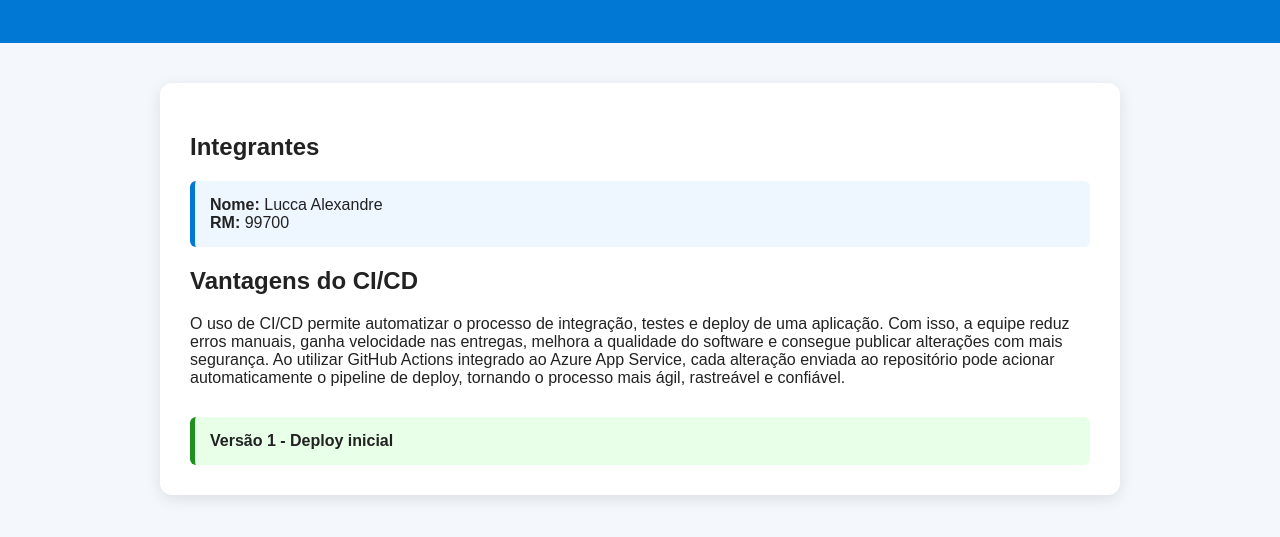
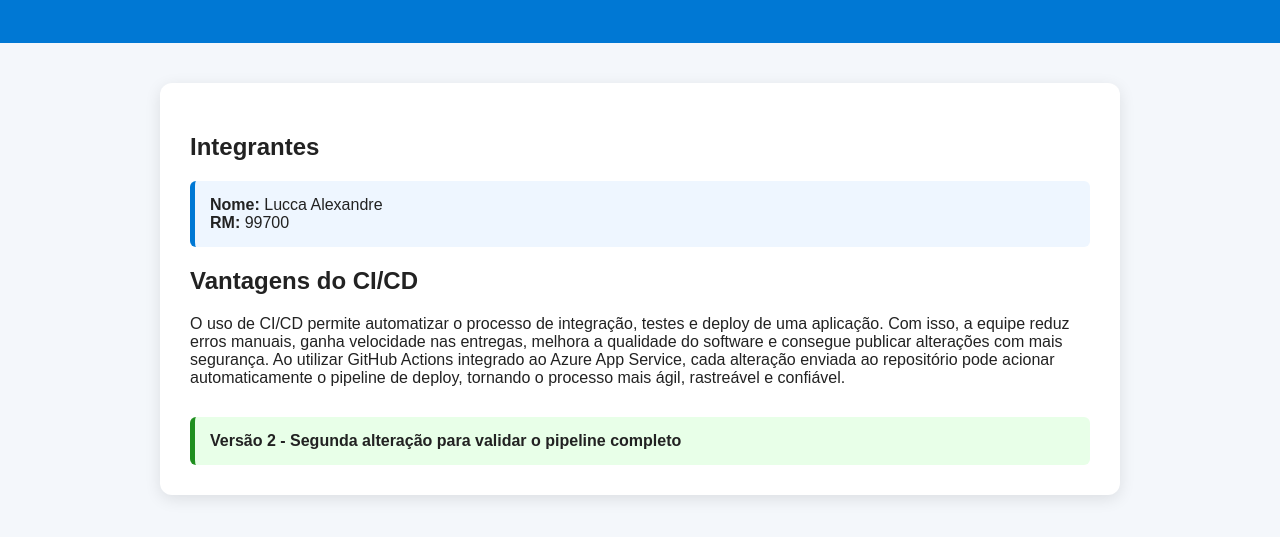
Before and after one commit to lucca0100/cicd-azure-lucca-rm99700, a website: page index.html in a window 1280 px wide. Shown: the part 131-668 px from the top of the page. Drawn offline with Linux system fonts and the light colour scheme.

Commit message:
Alterando pipe

```diff
--- a/index.html
+++ b/index.html
@@ -72,9 +72,9 @@
       de deploy, tornando o processo mais ágil, rastreável e confiável.
     </p>
 
-    <div class="versao">
-      Versão 1 - Deploy inicial
-    </div>
+   <div class="versao">
+       Versão 2 - Segunda alteração para validar o pipeline completo
+   </div>
   </main>
 </body>
 </html>
```
